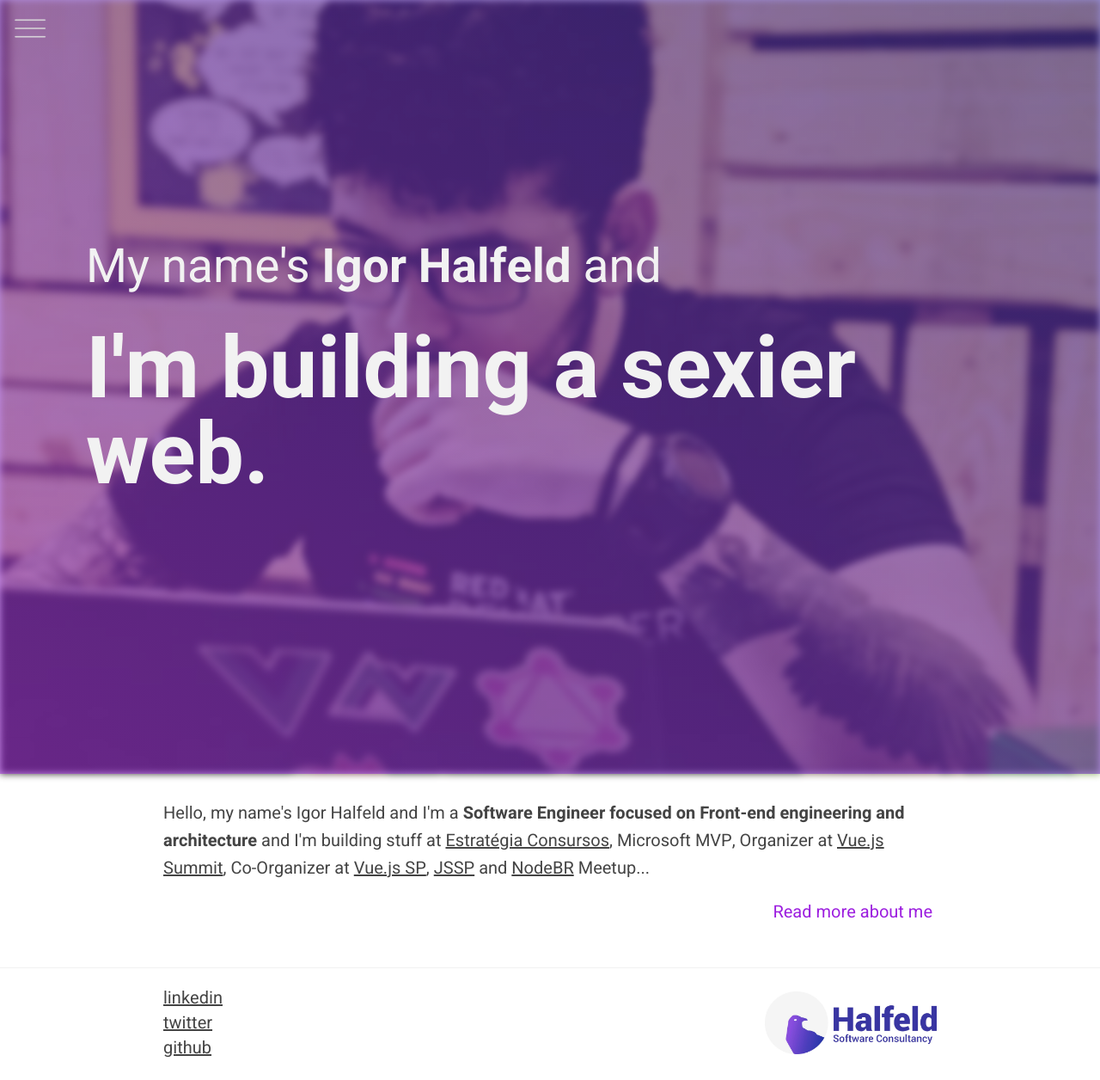
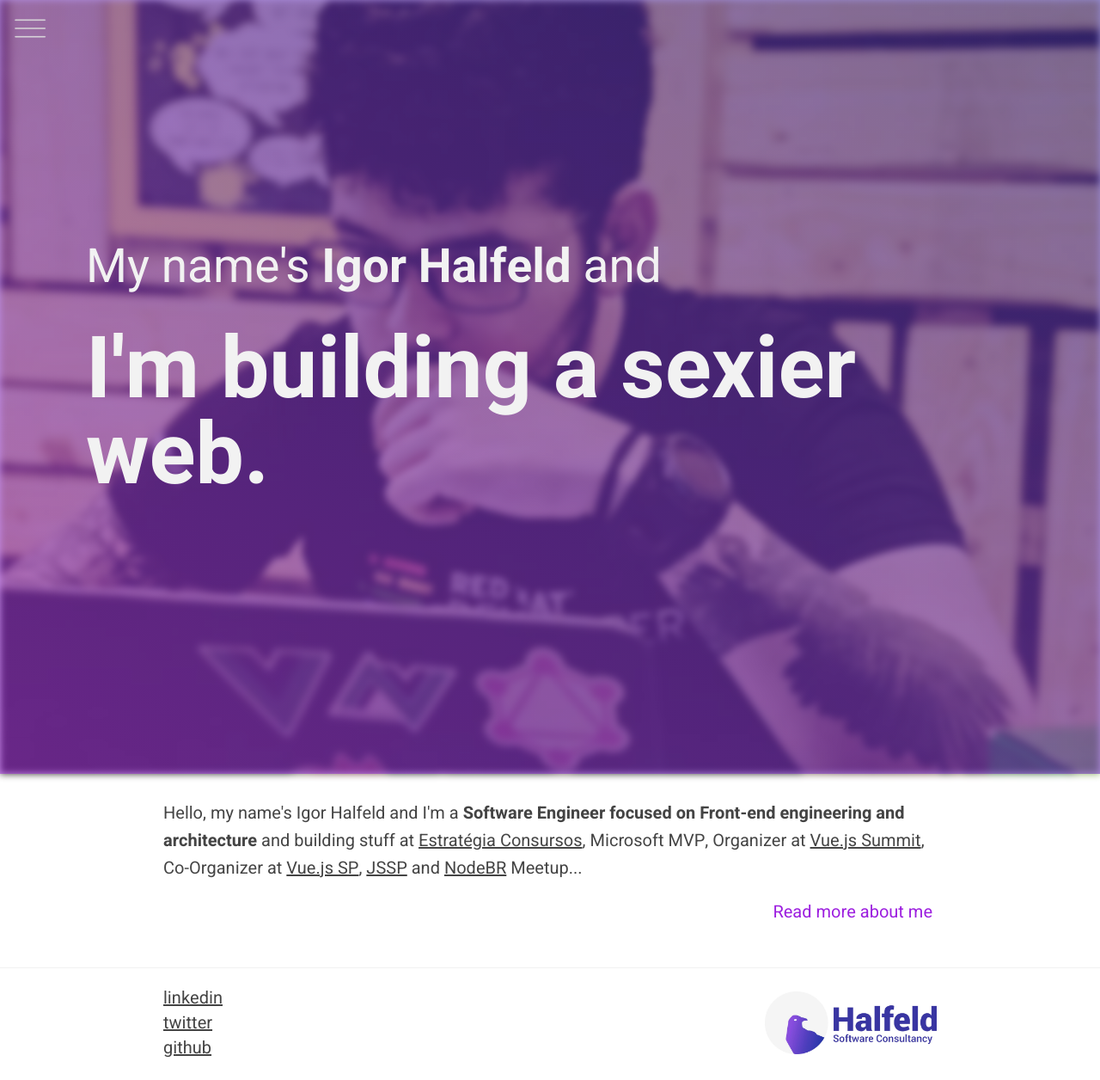
Before and after one commit to Halfeld/website, a Jekyll site: the page built from index.html, in a window 1280 px wide. Shown: the whole page at 86% size. Built offline with Jekyll 4.4.1, drawn with Linux system fonts in a browser that asks for light colours.

Commit message:
fix my desc

```diff
--- a/index.html
+++ b/index.html
@@ -4,8 +4,7 @@
 ---
 
 <p>
-  Hello, my name's {{ site.title }} and I'm a <strong>{{ site.description }}</strong> and
-  I'm building stuff at <a href="https://www.estrategiaconcursos.com.br/">Estratégia Consursos</a>, Microsoft MVP,
+  Hello, my name's {{ site.title }} and I'm a <strong>{{ site.description }}</strong> and building stuff at <a href="https://www.estrategiaconcursos.com.br/">Estratégia Consursos</a>, Microsoft MVP,
   Organizer at <a href="https://vuejssummit.com/">Vue.js Summit</a>,
   Co-Organizer at <a href="https://www.meetup.com/VueJS-SP">Vue.js SP</a>,
   <a href="https://www.meetup.com/Javascript-SP">JSSP</a> and <a href="https://www.meetup.com/nodebr">NodeBR</a> Meetup...
```
